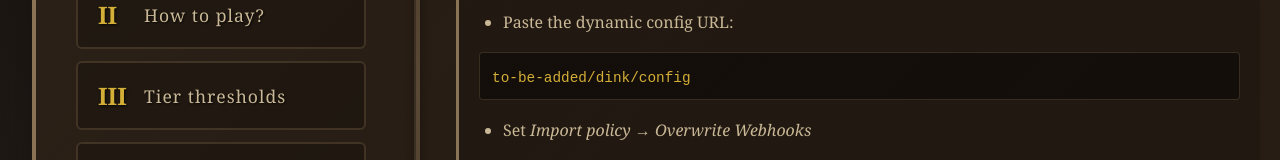
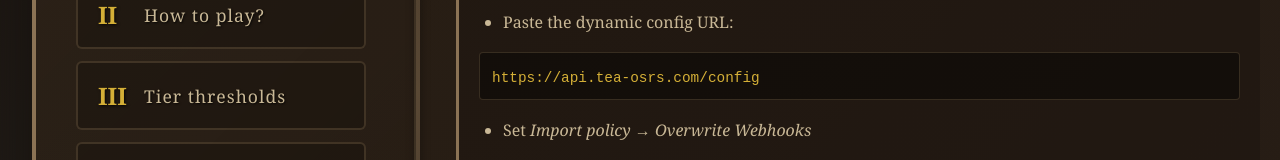
Before and after one commit to L3sius/clash-of-tea-fe, a Vue app: page /faq in a window 1280 px wide. Shown: the part 341-501 px from the top of the page. Built offline with nearby package versions, Linux system fonts and the light colour scheme; no server answers; a web font is replaced by a local one.

Commit message:
Add dink config url

```diff
--- a/src/components/Faq.vue
+++ b/src/components/Faq.vue
@@ -36,7 +36,7 @@
                                 <li>Paste the dynamic config URL:</li>
                             </ul>
                             <div class="code-scroll">
-                                <code>to-be-added/dink/config</code>
+                                <code>https://api.tea-osrs.com/config</code>
                             </div>
                             <ul class="instruction-list">
                                 <li>Set <em>Import policy</em> → <em>Overwrite Webhooks</em></li>
```
